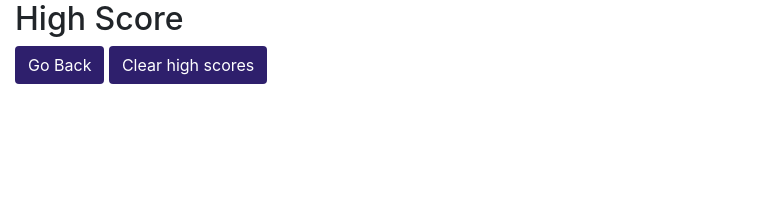
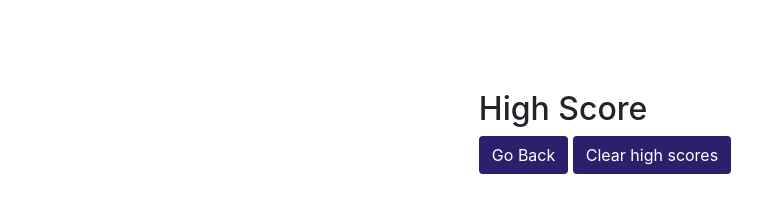
Before and after one commit to wendyqnguyen/js-quiz, a plain HTML site: page highscores.html in a window 1280 px wide. Shown: the whole page, without its empty margins (0-779 px from the left). Drawn offline with nearby package versions, Linux system fonts and the light colour scheme.

Commit message:
styling improvements

```diff
--- a/assets/css/style.css
+++ b/assets/css/style.css
@@ -51,3 +51,9 @@ button:hover{
   .high-score-display{
       background-color: #d8d3e7;
   }
+
+  .page {
+      display: flex;
+      justify-content: center;
+      padding: 90px 90px 0px 20px;
+  }
--- a/highscores.html
+++ b/highscores.html
@@ -11,7 +11,7 @@
       href="https://maxcdn.bootstrapcdn.com/bootstrap/4.0.0/css/bootstrap.min.css"
     />
 </head>
-<body>
+<body class="page">
     <main class="page-content" id="page-content">
         <div class="container">
             <!-- <div class ="row"> -->
```
Also changed, not shown: assets/js/script.js (+6 -8 lines), index.html (+4 -1 lines).
